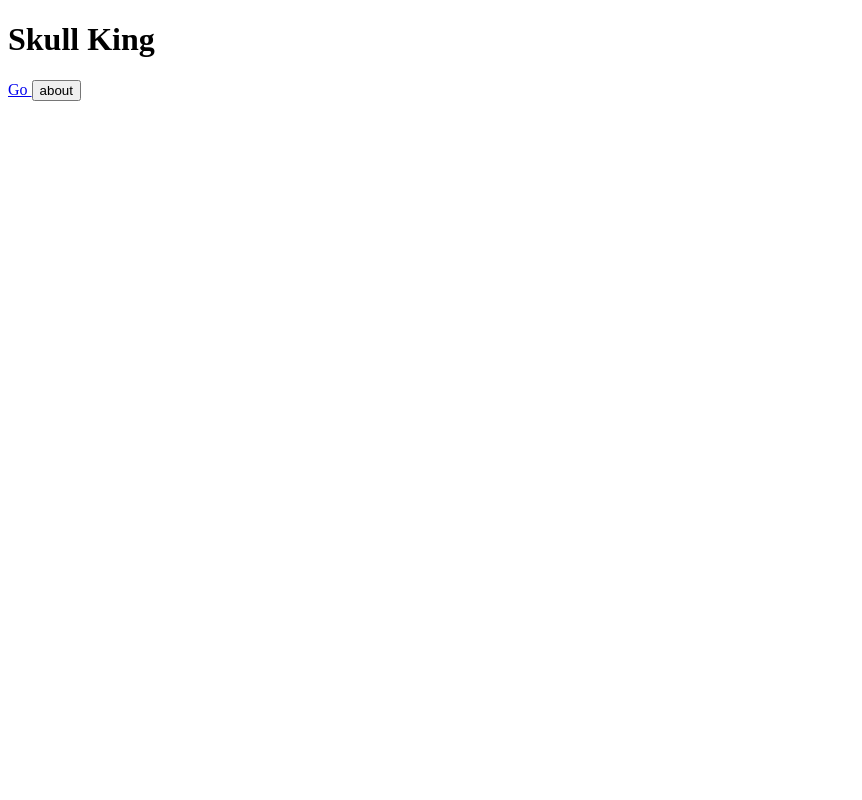
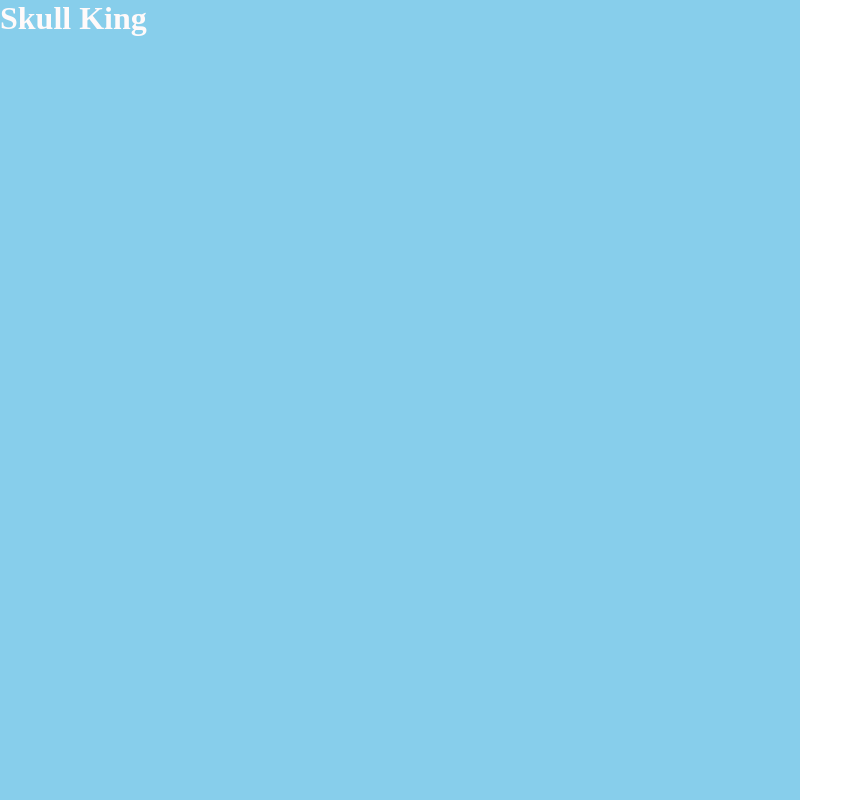
Before and after one commit to Elijah-Greene17/Skull-King-React, a React (Create React App) app in the folder skull-king/: page / in a window 1280 px wide. Shown: the whole page, without its empty margins (0-862 px from the left). Built offline with nearby package versions, Linux system fonts and the light colour scheme.

Commit message:
Added some styling

```diff
--- a/skull-king/src/App.js
+++ b/skull-king/src/App.js
@@ -2,6 +2,7 @@ import HomePage from './components/HomePage/HomePage';
 import CreateJoinPage from './components/CreateJoinPage/CreateJoinPage';
 import ErrorPage from './components/ErrorPage/ErrorPage';
 import { BrowserRouter as Router, Routes, Route } from 'react-router-dom';
+import styles from './App.module.css'
 
 function App() {
     return (
--- /dev/null
+++ b/skull-king/src/App.module.css
@@ -0,0 +1,3 @@
+body {
+    margin: 0;
+}
--- a/skull-king/src/components/HomePage/HomePage.js
+++ b/skull-king/src/components/HomePage/HomePage.js
@@ -1,21 +1,14 @@
 import { Link, useNavigate } from 'react-router-dom';
+import View from '../UI/View/View';
+import TitleHeader from '../UI/TitleHeader/TitleHeader';
 
 const HomePage = () => {
     const navigate = useNavigate();
 
     return (
-        <div>
-            <h1>Skull King</h1>
-            <Link to="/createjoin"> Go </Link>
-            <button
-                onClick={() => {
-                    navigate('/createjoin');
-                }}
-            >
-                {' '}
-                about{' '}
-            </button>
-        </div>
+        <View>
+            <TitleHeader>Skull King</TitleHeader>
+        </View>
     );
 };
 
--- /dev/null
+++ b/skull-king/src/components/UI/TitleHeader/TitleHeader.js
@@ -0,0 +1,9 @@
+import styles from './TitleHeader.module.css';
+
+const TitleHeader = (props) => {
+    return (
+        <h1 className={styles.titleHeader}>{props.children}</h1>
+    );
+}
+
+export default TitleHeader;
--- /dev/null
+++ b/skull-king/src/components/UI/TitleHeader/TitleHeader.module.css
@@ -0,0 +1,4 @@
+.titleHeader {
+    margin: 0;
+    color: snow;
+}
--- /dev/null
+++ b/skull-king/src/components/UI/View/View.js
@@ -0,0 +1,11 @@
+import styles from './View.module.css';
+
+const View = (props) => {
+    return (
+        <div className={styles.view}>
+            {props.children}
+        </div>
+    );
+};
+
+export default View;
--- /dev/null
+++ b/skull-king/src/components/UI/View/View.module.css
@@ -0,0 +1,7 @@
+.view {
+    background-color: skyblue;
+    min-height: 100vh;
+    max-height: 100vh;
+    min-width: 100vh;
+    max-width: 100vh;
+}
```
